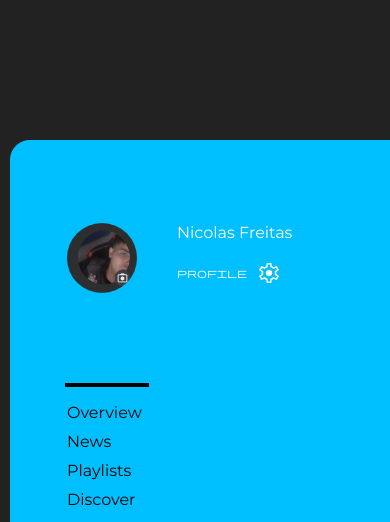
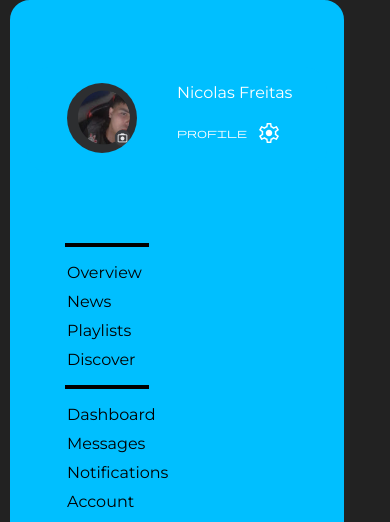
Before and after one commit to yNickFtw/projectSongFY, a plain HTML site: page index.html in a window 390 px wide. Shown: the top 522 px of the page. Drawn offline with nearby package versions, Linux system fonts and the light colour scheme.

Commit message:
third commit

```diff
--- a/css/style.css
+++ b/css/style.css
@@ -231,4 +231,18 @@ ul li {
     main {
         margin-top: 100px;
     }
+
+    .father-div {
+        position: inherit;
+        margin-top: -100px;
+        width: 300px;
+    }
+
+    .main-profile {
+        width: 300px;
+    }
+
+    .father-other-fun {
+        width: 300px;
+    }
 }
```
